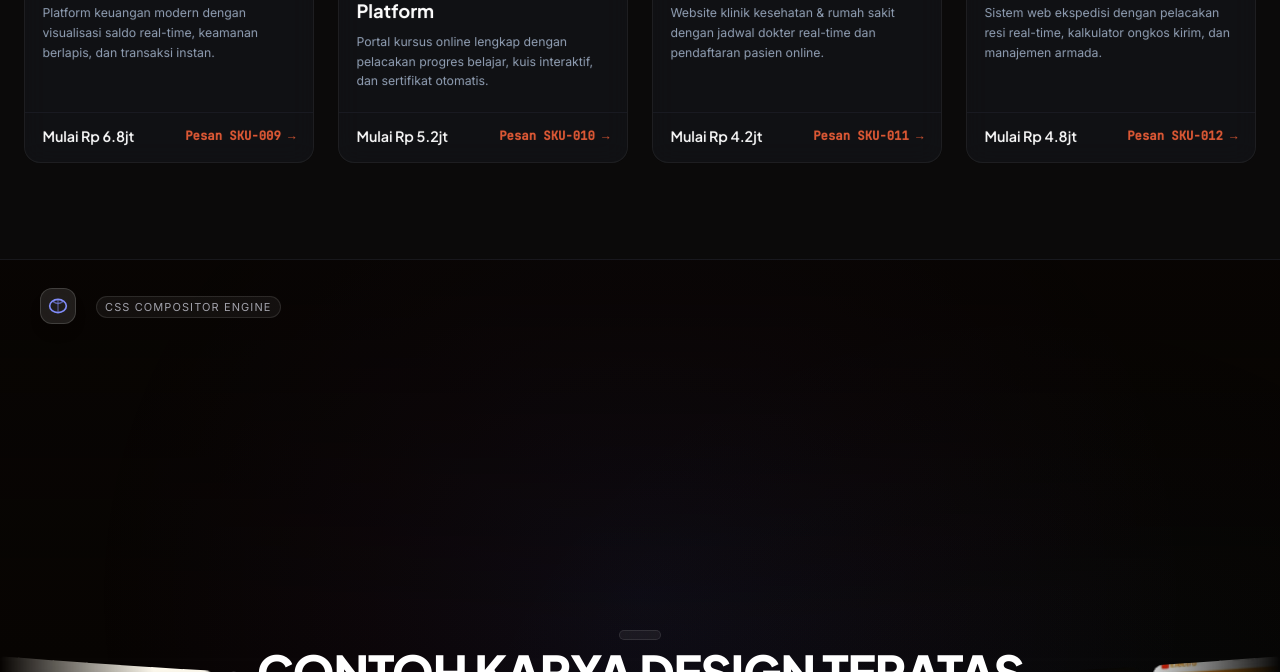
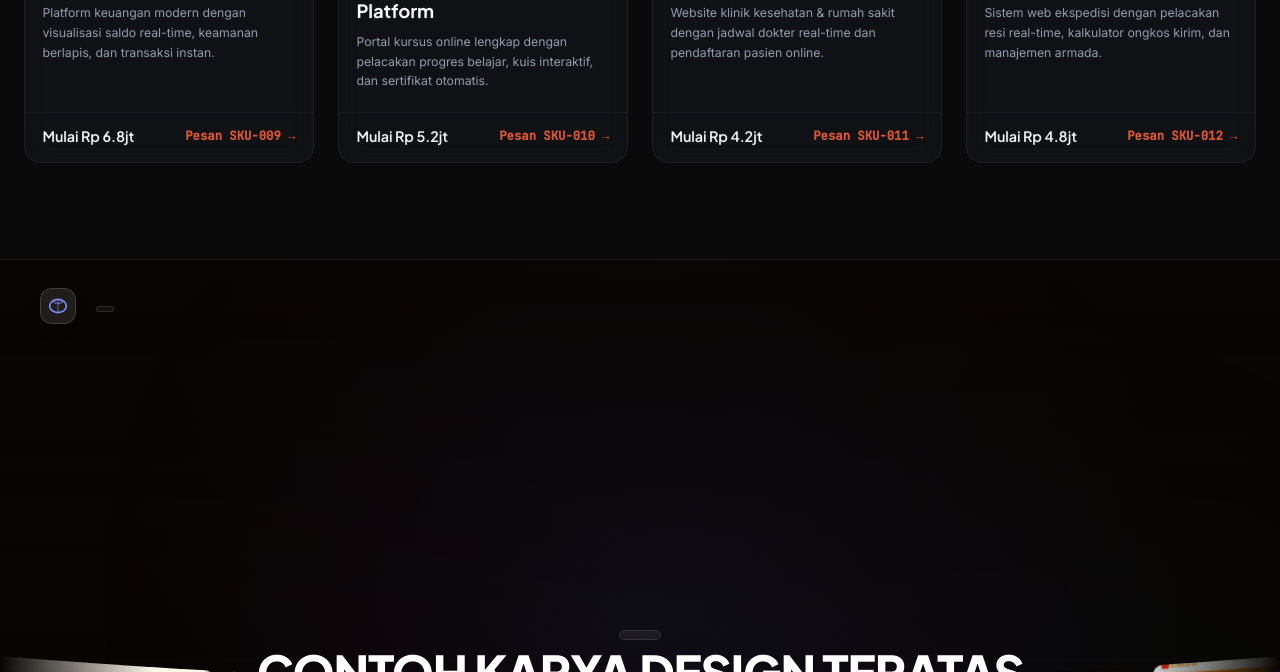
Before and after one commit to MrYUDHA/Designer, a plain HTML site: page index.html in a window 1280 px wide. Shown: the part 2128-2800 px from the top of the page. Drawn offline with nearby package versions, Linux system fonts and the light colour scheme.

Commit message:
Remove 'CSS Compositor Engine' label from index.html

```diff
--- a/index.html
+++ b/index.html
@@ -635,7 +635,6 @@
                 <div>
                     <span class="font-semibold tracking-tight text-white text-xs sm:text-base"><span class="text-indigo-400"></span></span>
                     <span class="hidden sm:inline-block ml-2 text-[10px] sm:text-[11px] uppercase tracking-widest px-2 py-0.5 rounded-full bg-white/5 border border-white/10 text-zinc-400">
-                        CSS Compositor Engine
                     </span>
                 </div>
             </div>
```
